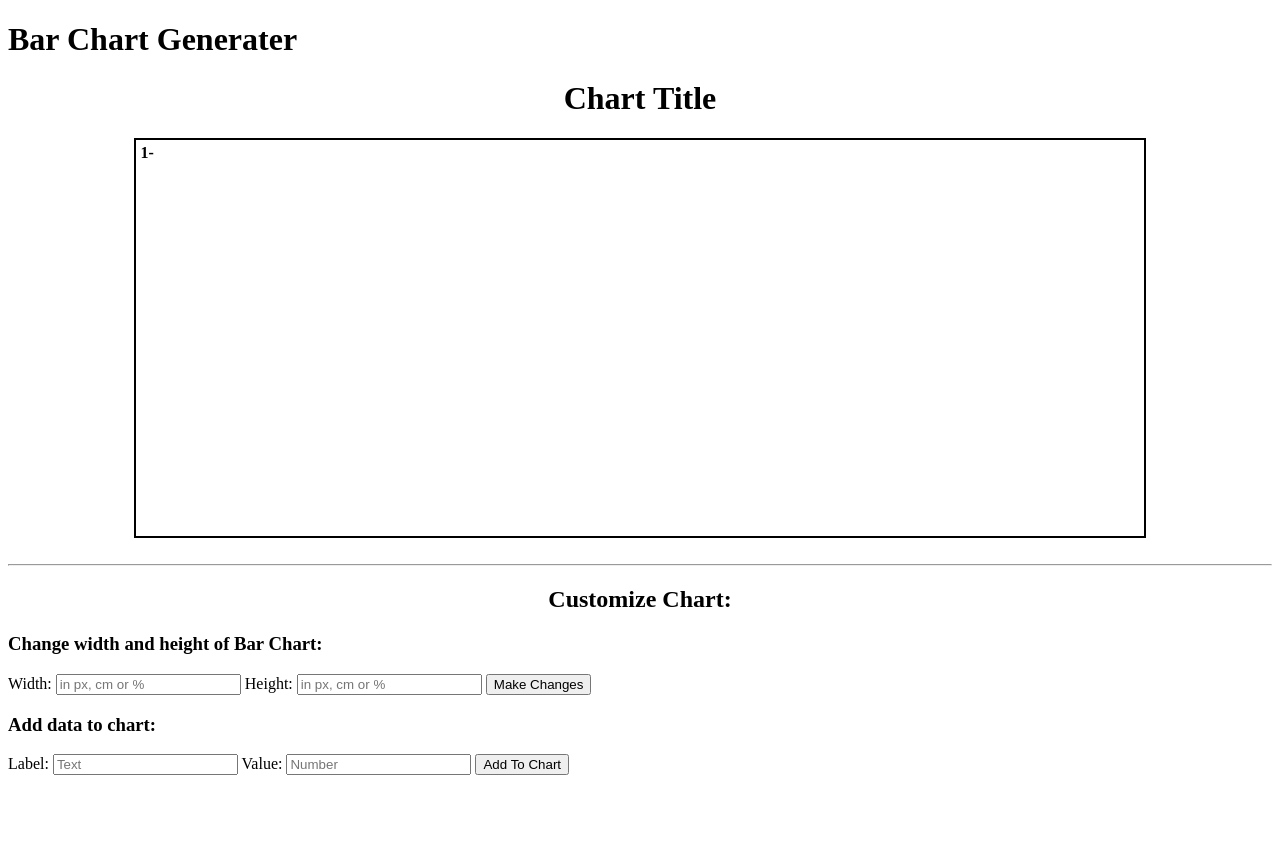
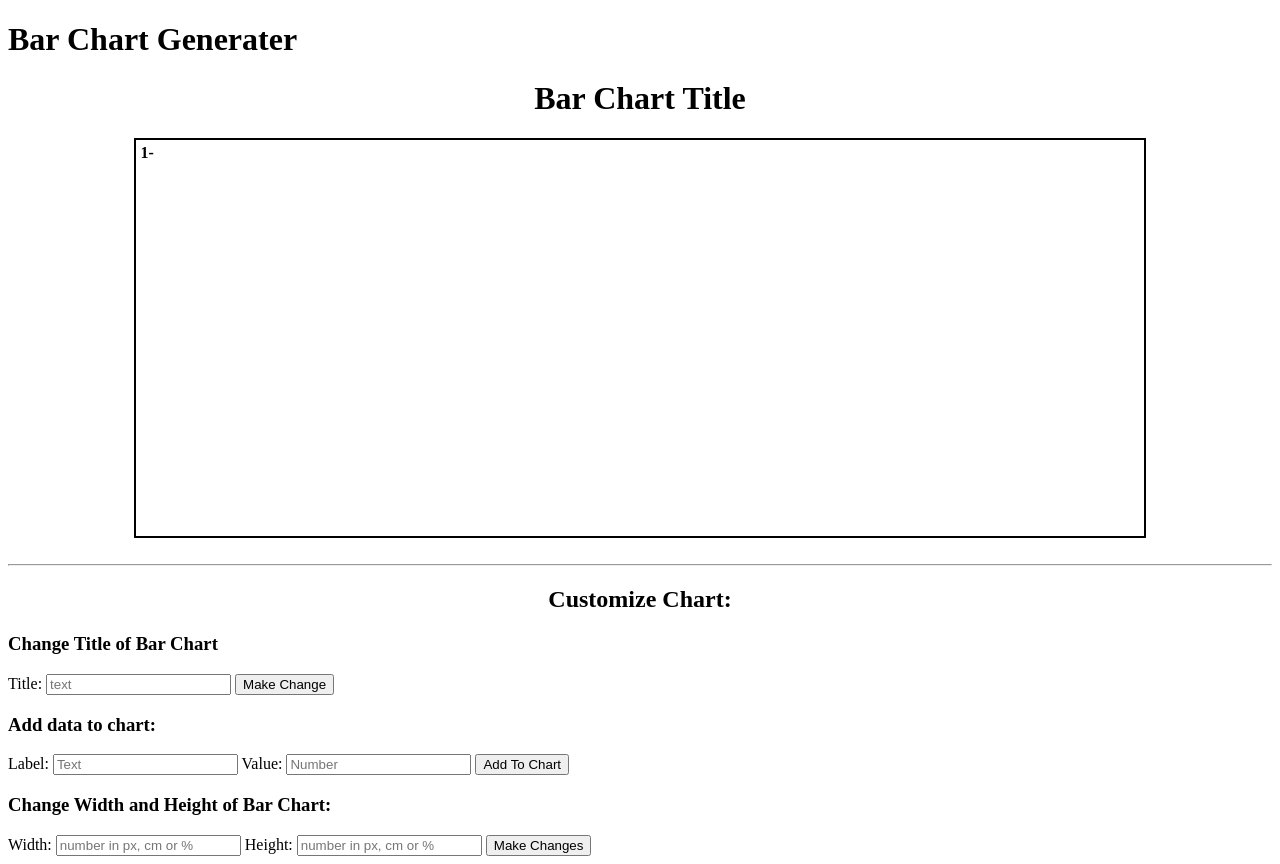
Before and after one commit to michaelsnow3/Bar-Chart-Project, a website: page index.html in a window 1280 px wide. Before the commit the page ends 800 px from the top, so only its background shows below. Drawn offline with Linux system fonts and the light colour scheme.

Commit message:
added ability to change title of chart

```diff
--- a/index.html
+++ b/index.html
@@ -12,19 +12,14 @@
   <br><hr>
   <h2>Customize Chart:</h2>
 
-  <h3>Change width and height of Bar Chart:</h3>
-  <div>
-    Width: <input
-      placeholder='in px, cm or %'
-      class="inputWidth"
+  <h3>Change Title of Bar Chart</h3>
+  <div id='changeTitle'>
+    Title: <input
+      placeholder='text'
+      class="inputTitle"
       type="text"
-      name="Width">
-    Height: <input
-      placeholder='in px, cm or %'
-      class="inputHeight"
-      type="text"
-      name="height">
-    <button class="inputDim">Make Changes</button>
+      name="Title">
+    <button class="changeTitle">Make Change</button>
   </div>
 
   <h3>Add data to chart:</h3>
@@ -34,6 +29,21 @@
     <button class="inputData">Add To Chart</button>
   </div>
 
+  <h3>Change Width and Height of Bar Chart:</h3>
+  <div id='changeDim'>
+    Width: <input
+      placeholder='number in px, cm or %'
+      class="inputWidth"
+      type="text"
+      name="Width">
+    Height: <input
+      placeholder='number in px, cm or %'
+      class="inputHeight"
+      type="text"
+      name="height">
+    <button class="inputDim">Make Changes</button>
+  </div>
+
   <script src="jquery.js"></script>
   <script src="script.js"></script>
 </body>
--- a/script.js
+++ b/script.js
@@ -2,6 +2,10 @@ var drawBarChart = function(data, options, element){
   //bar chart options
   var barChartWidth = "100%";
   var barChartHeight = "500px";
+  var barChartTitle = 'Bar Chart Title';
+  if(options.title){
+    barChartTitle = options.title;
+  }
   if(options.width){
     barChartWidth = options.width;
   }
@@ -15,7 +19,7 @@ var drawBarChart = function(data, options, element){
   table.appendTo(barChart);
 
   //add a title to bar chart
-  var title = $("<h1 id='title'>Chart Title</h1>");
+  var title = $(`<h1 id='title'>${barChartTitle}</h1>`);
   title.prependTo(barChart);
 
   //make a variable that will contain an array of the y-values and be used to determine y increment
@@ -143,11 +147,18 @@ $(".inputDim").click(function(){
   newChart();
 });
 
+//add event listener that chagnes chart title to users input
+$(".changeTitle").click(function(){
+  testOptions["title"] = $('.inputTitle')[0].value;
+  newChart();
+})
+
 var testData = {};
-let testOptions = {
+var testOptions = {
   width: '80%',
-  height: '400px'
+  height: '400px',
+  title: 'Bar Chart Title'
 };
-let testElement = "#barChart";
+var testElement = "#barChart";
 
 drawBarChart(testData, testOptions, testElement);
```
